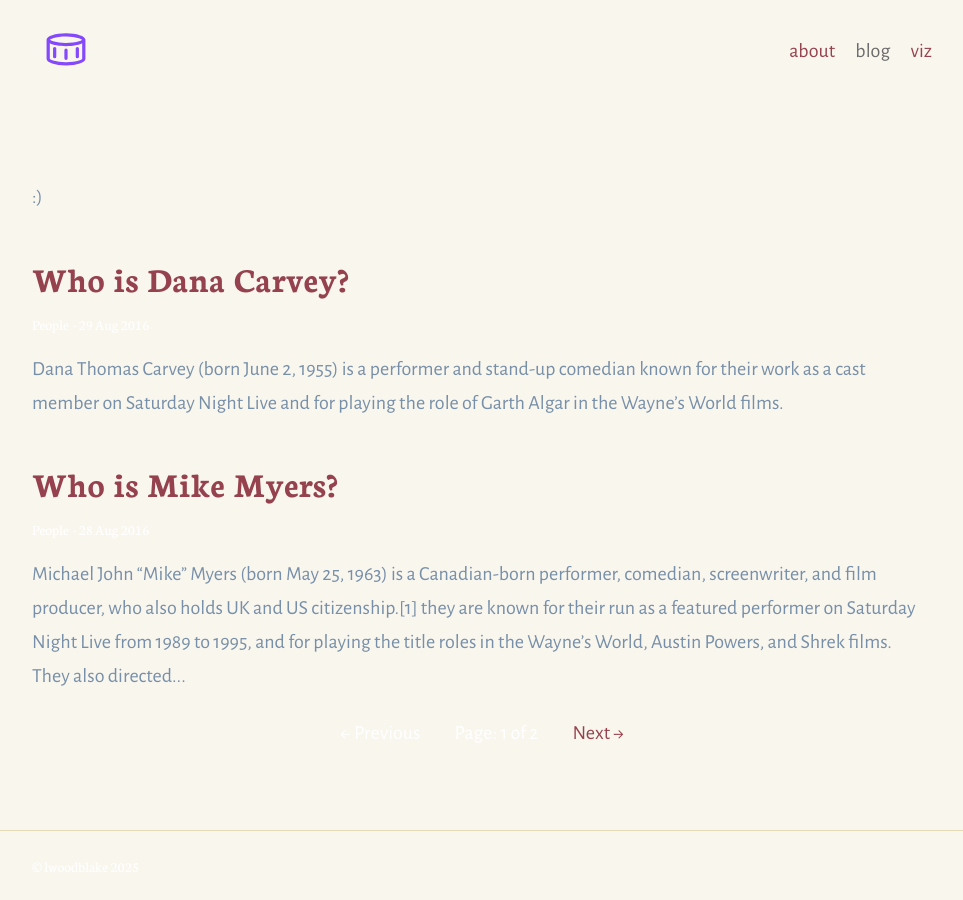
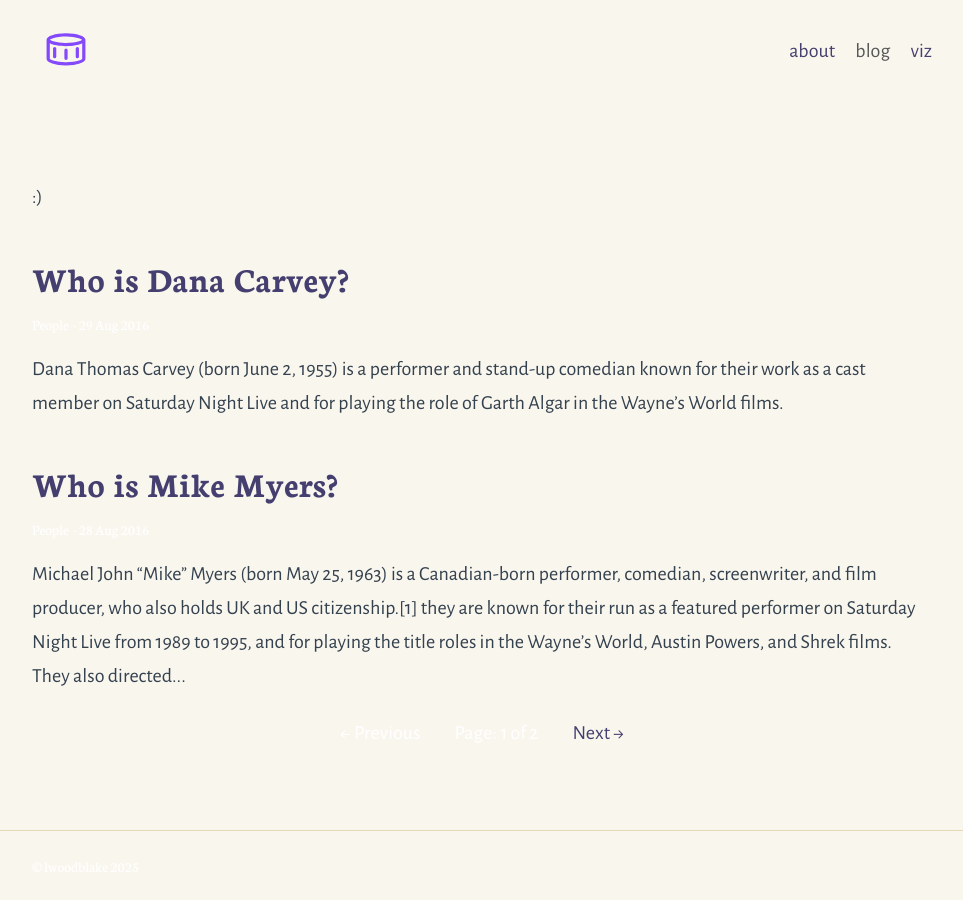
Before and after one commit to lwoodblake/lwoodblake.github.io, a Jekyll site: the page built from index.html, in a window 1280 px wide. Shown: the whole page, without its empty margins (158-1121 px from the left). Built offline with Jekyll 4.4.1, drawn with Linux system fonts in a browser that asks for light colours; the list of posts is cut into pages by our own code.

Commit message:
Update _colors.scss

```diff
--- a/_sass/_colors.scss
+++ b/_sass/_colors.scss
@@ -1,8 +1,8 @@
 // Colours
-$bodyColour: #778FA8;
+$bodyColour: #34414e;
 $headingColour: #f9f6ee;
-$linkColour: #95424e;
-$hoverColour: darken($linkColour, 10%);
+$linkColour: #453F6F;
+$hoverColour: #a3a04d;
 $captionColour: lighten($headingColour, 40%);
 $white: #fff;
 
```
